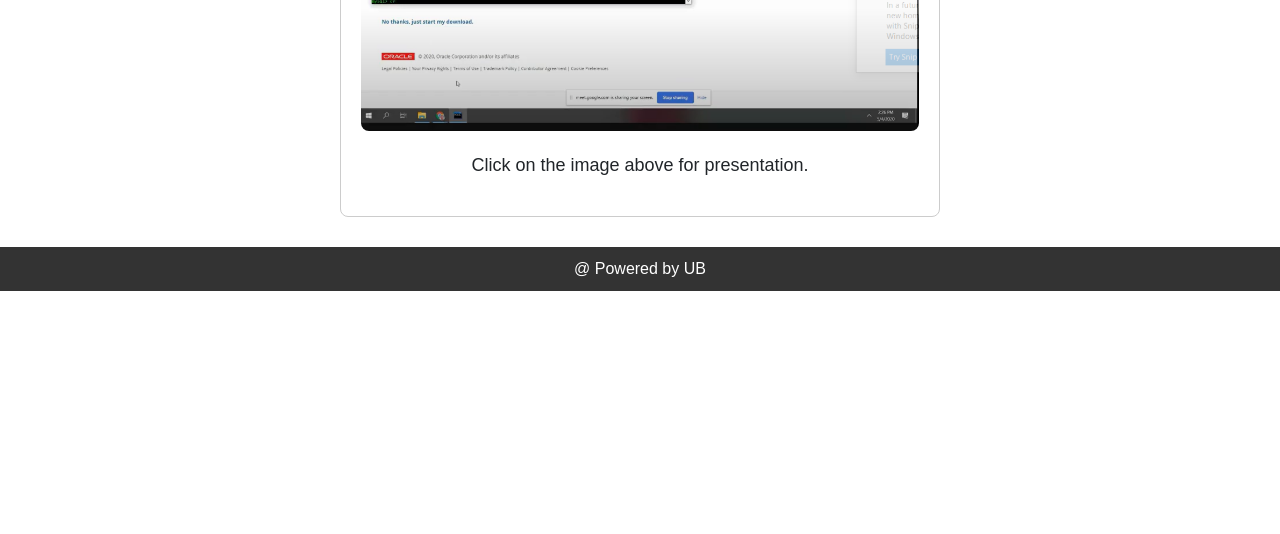
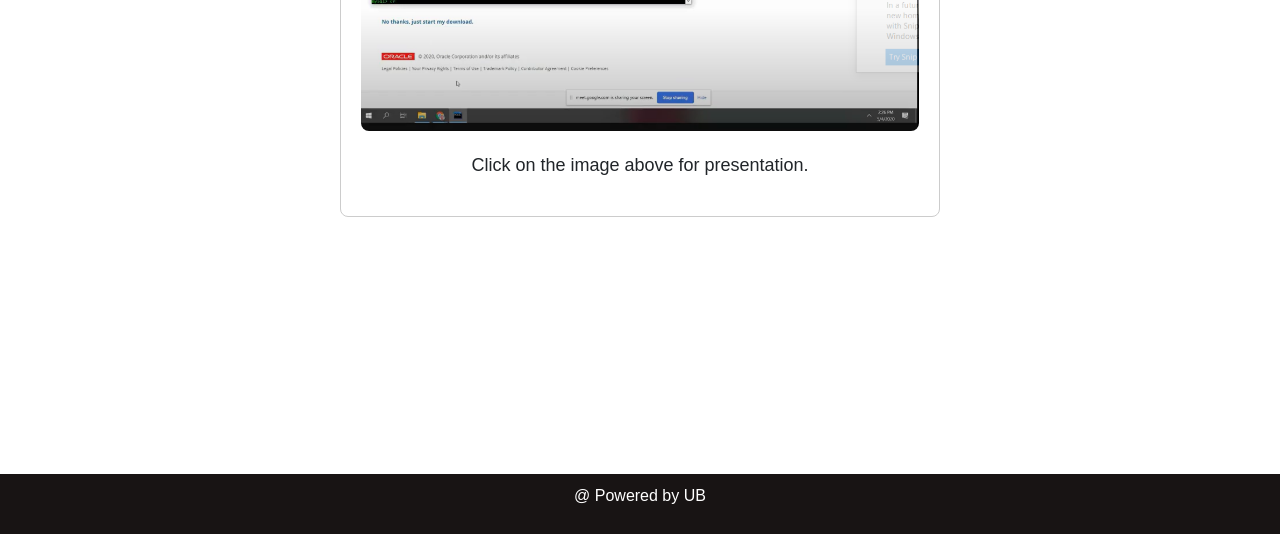
Before and after one commit to Ianburns16/foc, a plain HTML site: page database.html in a window 1280 px wide. Shown: the part 266-800 px from the top of the page. Drawn offline with nearby package versions, Linux system fonts and the light colour scheme.

Commit message:
Update database.html

```diff
--- a/database.html
+++ b/database.html
@@ -31,17 +31,15 @@
       font-size: 18px;
       line-height: 1.6;
   }
-
-  footer {
-            text-align: center;
-            margin-top: 30px;
-            background-color: #333;
+footer {
+            position: fixed;
+            bottom: 0;
+            width: 100%;
+            background-color: #181414;
             color: #fff;
             padding: 10px 0;
-        }
-
-        footer p {
-            margin-bottom: 0;
+            text-align: center;
+        }: 0;
         }
 </style>
 
```
